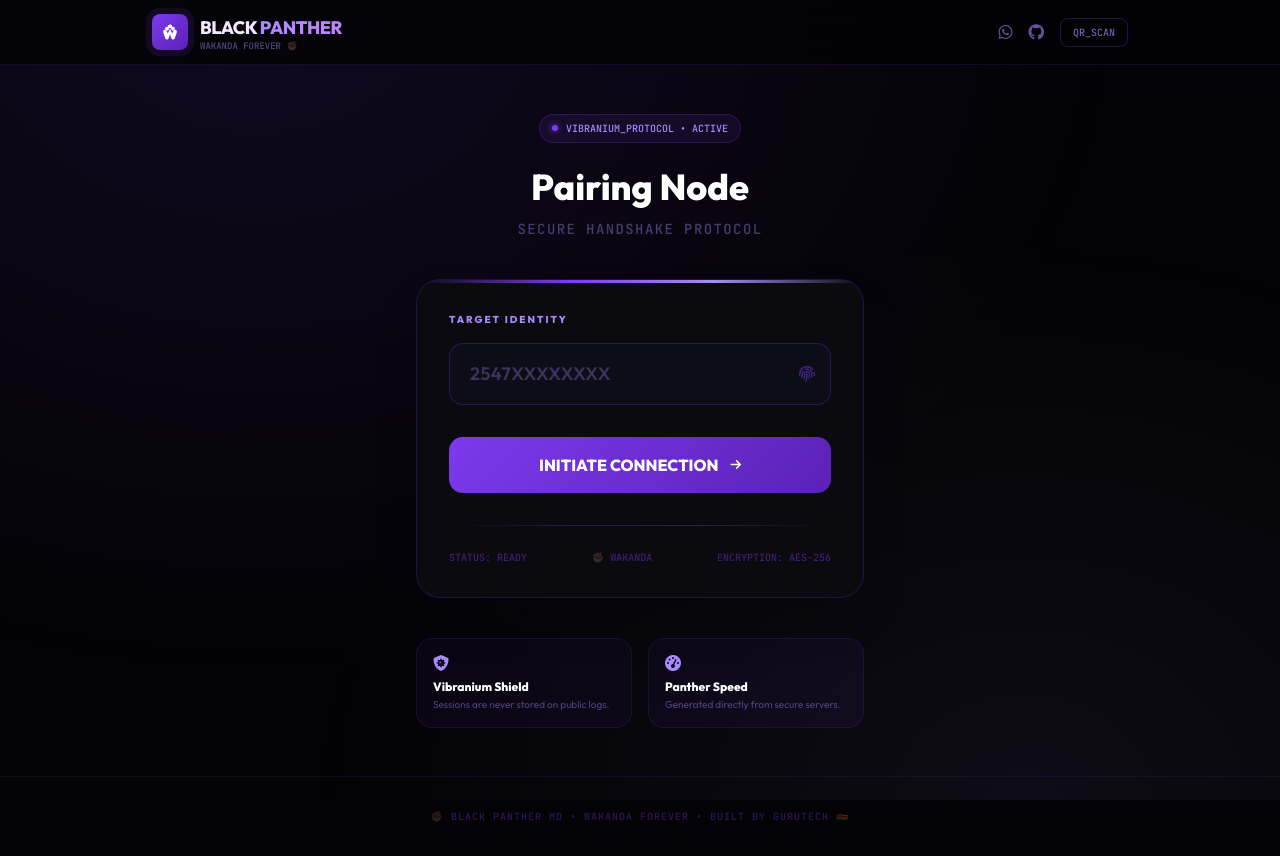
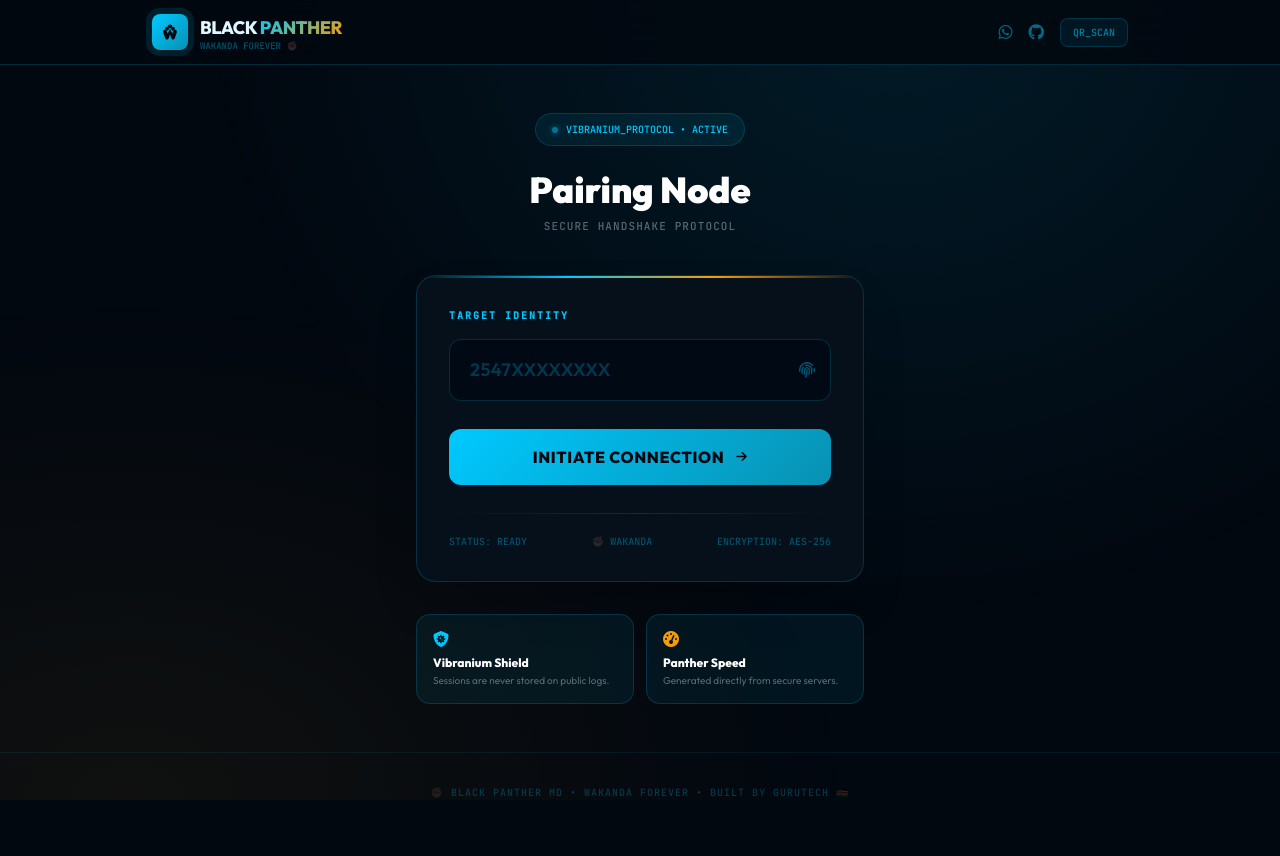
Before and after one commit to GuruhTech/GURU-SESSIONS, a website: page public/pair.html in a window 1280 px wide. After the commit the page ends 832 px from the top, so only its background shows below. Drawn offline with nearby package versions, Linux system fonts and the light colour scheme.

Commit message:
redesign: vibranium cyan + gold theme (pair)

```diff
--- a/public/pair.html
+++ b/public/pair.html
@@ -4,163 +4,126 @@
   <meta charset="UTF-8">
   <meta name="viewport" content="width=device-width, initial-scale=1.0, maximum-scale=1.0">
   <title>BLACK PANTHER MD | Secure Link</title>
-  <meta name="theme-color" content="#7c3aed">
-
+  <meta name="theme-color" content="#00C9FF">
   <script src="https://cdn.tailwindcss.com"></script>
-  <link href="https://fonts.googleapis.com/css2?family=Outfit:wght@300;400;600;800&family=JetBrains+Mono:wght@500&display=swap" rel="stylesheet">
+  <link href="https://fonts.googleapis.com/css2?family=Outfit:wght@300;400;600;800;900&family=JetBrains+Mono:wght@500&display=swap" rel="stylesheet">
   <link rel="stylesheet" href="https://cdnjs.cloudflare.com/ajax/libs/font-awesome/6.5.0/css/all.min.css">
-
   <style>
     :root {
-      --brand-primary: #7c3aed;
-      --brand-accent: #a78bfa;
-      --brand-glow: rgba(124, 58, 237, 0.5);
-      --brand-glow-soft: rgba(167, 139, 250, 0.15);
-      --bg-dark: #030305;
-      --card-bg: #0a0a0f;
+      --bg: #020810;
+      --cyan: #00C9FF;
+      --cyan-dim: rgba(0,201,255,0.07);
+      --cyan-border: rgba(0,201,255,0.18);
+      --cyan-glow: rgba(0,201,255,0.4);
+      --teal: #0891B2;
+      --gold: #F59E0B;
+      --gold-dim: rgba(245,158,11,0.10);
+      --gold-border: rgba(245,158,11,0.22);
+      --card-bg: #06101A;
+      --text: #E0F7FF;
+      --muted: rgba(224,247,255,0.38);
     }
-
+    *, *::before, *::after { box-sizing: border-box; margin: 0; padding: 0; }
     body {
       font-family: 'Outfit', sans-serif;
-      background-color: var(--bg-dark);
-      color: #f0e8ff;
+      background: var(--bg);
+      color: var(--text);
       min-height: 100vh;
-      display: flex;
-      flex-direction: column;
+      display: flex; flex-direction: column;
     }
-
     body::before {
       content: '';
-      position: fixed;
-      inset: 0;
+      position: fixed; inset: 0; z-index: 0; pointer-events: none;
       background:
-        radial-gradient(ellipse at 20% 0%, rgba(124,58,237,0.12) 0%, transparent 60%),
-        radial-gradient(ellipse at 80% 100%, rgba(167,139,250,0.07) 0%, transparent 50%);
-      z-index: 0;
-      pointer-events: none;
+        radial-gradient(ellipse at 70% 0%, rgba(0,201,255,0.1) 0%, transparent 55%),
+        radial-gradient(ellipse at 10% 100%, rgba(245,158,11,0.06) 0%, transparent 45%);
     }
+    .mono { font-family: 'JetBrains Mono', monospace; }
+    .glow-text { background: linear-gradient(135deg, var(--cyan), var(--gold)); -webkit-background-clip: text; -webkit-text-fill-color: transparent; }
 
-    .mono { font-family: 'JetBrains Mono', monospace; }
-
-    .glow-text {
-      background: linear-gradient(to right, #a78bfa, #c084fc);
-      -webkit-background-clip: text;
-      -webkit-text-fill-color: transparent;
-    }
-
-    .nav-blur {
-      background: rgba(3, 3, 5, 0.85);
-      backdrop-filter: blur(20px);
-      border-bottom: 1px solid rgba(124, 58, 237, 0.15);
-    }
+    .nav-blur { background: rgba(2,8,16,0.9); backdrop-filter: blur(20px); border-bottom: 1px solid var(--cyan-border); }
 
     .main-card {
       background: var(--card-bg);
-      border: 1px solid rgba(124, 58, 237, 0.2);
-      border-radius: 24px;
-      position: relative;
-      overflow: hidden;
+      border: 1px solid var(--cyan-border);
+      border-radius: 20px; position: relative; overflow: hidden;
+    }
+    .main-card::before {
+      content: ''; position: absolute; top: 0; left: 0; width: 100%; height: 2px;
+      background: linear-gradient(90deg, transparent, var(--cyan), var(--gold), transparent);
     }
 
-    .main-card::before {
-      content: '';
-      position: absolute;
-      top: 0; left: 0; width: 100%; height: 3px;
-      background: linear-gradient(90deg, transparent, var(--brand-primary), var(--brand-accent), transparent);
-    }
-
-    .input-premium {
-      background: #0d0d18;
-      border: 1px solid rgba(124, 58, 237, 0.25);
-      border-radius: 14px;
-      color: #f0e8ff;
+    .input-field {
+      background: rgba(0,8,20,0.8);
+      border: 1px solid var(--cyan-border);
+      border-radius: 12px; color: var(--text);
       transition: all 0.3s ease;
     }
-    .input-premium::placeholder { color: rgba(167,139,250,0.3); }
-    .input-premium:focus {
-      border-color: var(--brand-primary);
-      box-shadow: 0 0 25px var(--brand-glow-soft);
+    .input-field::placeholder { color: rgba(0,201,255,0.25); }
+    .input-field:focus {
+      border-color: var(--cyan);
+      box-shadow: 0 0 20px rgba(0,201,255,0.12);
       outline: none;
     }
 
-    .btn-panther {
-      background: linear-gradient(135deg, #7c3aed 0%, #5b21b6 100%);
-      color: #fff;
-      font-weight: 700;
-      border-radius: 14px;
-      transition: all 0.3s cubic-bezier(0.4, 0, 0.2, 1);
-      position: relative;
-      overflow: hidden;
+    .btn-main {
+      background: linear-gradient(135deg, var(--cyan) 0%, var(--teal) 100%);
+      color: #020810; font-weight: 800;
+      border-radius: 12px; transition: all 0.3s ease;
+      letter-spacing: 0.04em;
     }
-    .btn-panther:hover {
-      transform: translateY(-2px);
-      box-shadow: 0 12px 30px var(--brand-glow);
+    .btn-main:hover { transform: translateY(-2px); box-shadow: 0 12px 30px var(--cyan-glow); filter: brightness(1.08); }
+
+    .code-display {
+      font-size: 2.4rem; letter-spacing: 8px;
+      color: var(--cyan); text-shadow: 0 0 25px var(--cyan-glow);
     }
 
-    .code-box {
-      font-size: 2.5rem;
-      letter-spacing: 8px;
-      color: var(--brand-accent);
-      text-shadow: 0 0 20px var(--brand-glow);
+    @keyframes glow-pulse {
+      0%,100% { opacity: 1; } 50% { opacity: 0.5; }
+    }
+    .status-dot { animation: glow-pulse 2s ease-in-out infinite; }
+
+    @keyframes shake { 0%,100%{transform:translateX(0)} 25%{transform:translateX(-5px)} 75%{transform:translateX(5px)} }
+    .shake { animation: shake 0.3s ease-in-out; }
+
+    @keyframes pulse-ring {
+      0%,100%{box-shadow:0 0 0 0 rgba(0,201,255,0.5)} 50%{box-shadow:0 0 0 8px rgba(0,201,255,0)}
+    }
+    .logo-pulse { animation: pulse-ring 3s ease-in-out infinite; }
+
+    .divider { height: 1px; background: linear-gradient(90deg, transparent, var(--cyan-border), transparent); }
+
+    .stat-card {
+      background: var(--cyan-dim);
+      border: 1px solid var(--cyan-border);
+      border-radius: 14px;
     }
 
-    .shimmer {
-      background: linear-gradient(90deg, transparent, rgba(167,139,250,0.05), rgba(124,58,237,0.07), transparent);
+    .shimmer-bg {
+      background: linear-gradient(90deg, transparent, rgba(0,201,255,0.04), rgba(245,158,11,0.04), transparent);
       background-size: 200% 100%;
       animation: shimmer 2.5s infinite;
     }
-
-    @keyframes shimmer {
-      0% { background-position: -200% 0; }
-      100% { background-position: 200% 0; }
-    }
-
-    @keyframes pulse-ring {
-      0%, 100% { box-shadow: 0 0 0 0 rgba(124,58,237,0.5); }
-      50% { box-shadow: 0 0 0 8px rgba(124,58,237,0); }
-    }
-
-    @keyframes shake {
-      0%, 100% { transform: translateX(0); }
-      25% { transform: translateX(-5px); }
-      75% { transform: translateX(5px); }
-    }
-    .shake { animation: shake 0.3s ease-in-out; }
-
-    .stat-badge {
-      background: rgba(124,58,237,0.06);
-      border: 1px solid rgba(124,58,237,0.15);
-      border-radius: 16px;
-    }
-
-    .claw-divider {
-      height: 1px;
-      background: linear-gradient(90deg, transparent, rgba(124,58,237,0.3), rgba(167,139,250,0.2), transparent);
-    }
+    @keyframes shimmer { 0%{background-position:-200% 0} 100%{background-position:200% 0} }
   </style>
 </head>
 <body>
-
-  <nav class="nav-blur sticky top-0 z-50" style="position:relative;z-index:50;">
+  <nav class="nav-blur sticky top-0 z-50">
     <div class="max-w-5xl mx-auto px-6 h-16 flex items-center justify-between">
       <div class="flex items-center gap-3">
-        <div class="w-9 h-9 rounded-lg flex items-center justify-center" style="background:linear-gradient(135deg,#7c3aed,#5b21b6);animation:pulse-ring 3s ease-in-out infinite;">
-          <svg width="18" height="18" viewBox="0 0 24 24" fill="white" xmlns="http://www.w3.org/2000/svg">
-            <path d="M12 2C10.5 2 9 3 9 4.5C9 6 10.5 7 12 7C13.5 7 15 6 15 4.5C15 3 13.5 2 12 2Z"/>
-            <path d="M8 5C6.5 5 5.5 6 5.5 7.5C5.5 9 6.5 10 8 10C9.5 10 10.5 9 10.5 7.5C10.5 6 9.5 5 8 5Z"/>
-            <path d="M16 5C14.5 5 13.5 6 13.5 7.5C13.5 9 14.5 10 16 10C17.5 10 18.5 9 18.5 7.5C18.5 6 17.5 5 16 5Z"/>
-            <path d="M5 9C3.5 9 2.5 10.5 3 12.5L5.5 20C6 21.5 7 22 8 22C9 22 10 21 10.5 19.5L12 15L13.5 19.5C14 21 15 22 16 22C17 22 18 21.5 18.5 20L21 12.5C21.5 10.5 20.5 9 19 9C18 9 17 9.5 16.5 10.5L15 14L13 9.5C12.5 8.5 12 8 12 8C12 8 11.5 8.5 11 9.5L9 14L7.5 10.5C7 9.5 6 9 5 9Z"/>
-          </svg>
+        <div class="w-9 h-9 rounded-lg flex items-center justify-center logo-pulse" style="background:linear-gradient(135deg,#00C9FF,#0891B2);">
+          <svg width="18" height="18" viewBox="0 0 24 24" fill="#020810"><path d="M12 2C10.5 2 9 3 9 4.5C9 6 10.5 7 12 7C13.5 7 15 6 15 4.5C15 3 13.5 2 12 2Z"/><path d="M8 5C6.5 5 5.5 6 5.5 7.5C5.5 9 6.5 10 8 10C9.5 10 10.5 9 10.5 7.5C10.5 6 9.5 5 8 5Z"/><path d="M16 5C14.5 5 13.5 6 13.5 7.5C13.5 9 14.5 10 16 10C17.5 10 18.5 9 18.5 7.5C18.5 6 17.5 5 16 5Z"/><path d="M5 9C3.5 9 2.5 10.5 3 12.5L5.5 20C6 21.5 7 22 8 22C9 22 10 21 10.5 19.5L12 15L13.5 19.5C14 21 15 22 16 22C17 22 18 21.5 18.5 20L21 12.5C21.5 10.5 20.5 9 19 9C18 9 17 9.5 16.5 10.5L15 14L13 9.5C12.5 8.5 12 8 12 8C12 8 11.5 8.5 11 9.5L9 14L7.5 10.5C7 9.5 6 9 5 9Z"/></svg>
         </div>
         <div>
           <span class="text-lg font-bold tracking-tight">BLACK <span class="glow-text">PANTHER</span></span>
-          <span class="mono text-[9px] block leading-none" style="color:rgba(167,139,250,0.5);">WAKANDA FOREVER ✊🏿</span>
+          <span class="mono text-[9px] block leading-none" style="color:rgba(0,201,255,0.4);">WAKANDA FOREVER ✊🏿</span>
         </div>
       </div>
       <div class="flex gap-4 items-center">
-        <a href="https://wa.me/254105521300" class="transition-colors" style="color:rgba(167,139,250,0.6);" onmouseover="this.style.color='#a78bfa'" onmouseout="this.style.color='rgba(167,139,250,0.6)'"><i class="fab fa-whatsapp"></i></a>
-        <a href="https://github.com/koyoteh/BLACK-PANTHER" class="transition-colors" style="color:rgba(167,139,250,0.6);" onmouseover="this.style.color='#a78bfa'" onmouseout="this.style.color='rgba(167,139,250,0.6)'"><i class="fab fa-github"></i></a>
-        <a href="/qr" class="mono text-[10px] px-3 py-1.5 rounded-lg transition-all" style="border:1px solid rgba(124,58,237,0.3);color:rgba(167,139,250,0.7);">QR_SCAN</a>
+        <a href="https://wa.me/254105521300" style="color:rgba(0,201,255,0.5);" onmouseover="this.style.color='#00C9FF'" onmouseout="this.style.color='rgba(0,201,255,0.5)'"><i class="fab fa-whatsapp"></i></a>
+        <a href="https://github.com/koyoteh/BLACK-PANTHER" style="color:rgba(0,201,255,0.5);" onmouseover="this.style.color='#00C9FF'" onmouseout="this.style.color='rgba(0,201,255,0.5)'"><i class="fab fa-github"></i></a>
+        <a href="/qr" class="mono text-[10px] px-3 py-1.5 rounded-lg" style="border:1px solid var(--cyan-border);color:rgba(0,201,255,0.6);background:var(--cyan-dim);">QR_SCAN</a>
       </div>
     </div>
   </nav>
@@ -169,42 +132,34 @@
     <div class="w-full max-w-md">
 
       <div class="text-center mb-10">
-        <div class="inline-flex items-center gap-2 mono text-[10px] px-3 py-1.5 mb-6 rounded-full" style="background:rgba(124,58,237,0.1);border:1px solid rgba(124,58,237,0.25);color:#a78bfa;">
-          <span style="display:inline-block;width:6px;height:6px;border-radius:50%;background:#7c3aed;box-shadow:0 0 6px #7c3aed;"></span>
+        <div class="inline-flex items-center gap-2 mono text-[10px] px-4 py-2 mb-6 rounded-full" style="background:rgba(0,201,255,0.08);border:1px solid var(--cyan-border);color:var(--cyan);">
+          <span class="status-dot" style="display:inline-block;width:6px;height:6px;border-radius:50%;background:var(--cyan);box-shadow:0 0 6px var(--cyan);"></span>
           VIBRANIUM_PROTOCOL &bull; ACTIVE
         </div>
-        <h1 class="text-4xl font-extrabold mb-3 text-white">Pairing Node</h1>
-        <p class="text-sm mono uppercase tracking-widest" style="color:rgba(167,139,250,0.4);">Secure Handshake Protocol</p>
+        <h1 class="text-4xl font-black mb-2 text-white">Pairing Node</h1>
+        <p class="mono text-[11px] uppercase tracking-widest" style="color:var(--muted);">Secure Handshake Protocol</p>
       </div>
 
       <div class="main-card p-8 shadow-2xl">
-
         <div id="formSection">
-          <div class="mb-8">
-            <label class="block text-[10px] font-black uppercase tracking-[0.2em] mb-4" style="color:#a78bfa;">Target Identity</label>
+          <div class="mb-7">
+            <label class="block mono text-[10px] font-black uppercase tracking-[0.2em] mb-4" style="color:var(--cyan);">Target Identity</label>
             <div class="relative">
-              <input
-                id="phoneNumber"
-                type="text"
-                placeholder="2547XXXXXXXX"
-                class="input-premium w-full py-4 px-5 text-lg font-semibold tracking-wide"
-              >
-              <div class="absolute right-4 top-1/2 -translate-y-1/2" style="color:rgba(124,58,237,0.5);">
-                <i class="fas fa-fingerprint"></i>
-              </div>
+              <input id="phoneNumber" type="text" placeholder="2547XXXXXXXX"
+                class="input-field w-full py-4 px-5 text-lg font-semibold tracking-wide">
+              <div class="absolute right-4 top-1/2 -translate-y-1/2" style="color:rgba(0,201,255,0.4);"><i class="fas fa-fingerprint"></i></div>
             </div>
             <p id="errorBox" class="text-red-400 text-xs mt-3 hidden mono"></p>
           </div>
 
-          <button id="submitBtn" class="btn-panther w-full py-4 flex items-center justify-center gap-3 group">
+          <button id="submitBtn" class="btn-main w-full py-4 flex items-center justify-center gap-3 group">
             <span id="btnText">INITIATE CONNECTION</span>
             <i class="fas fa-arrow-right text-xs group-hover:translate-x-1 transition-transform"></i>
-            <div id="loader" class="hidden w-5 h-5 border-2 rounded-full animate-spin" style="border-color:rgba(255,255,255,0.3);border-top-color:white;"></div>
+            <div id="loader" class="hidden w-5 h-5 border-2 rounded-full animate-spin" style="border-color:rgba(2,8,16,0.3);border-top-color:#020810;"></div>
           </button>
 
-          <div class="claw-divider mt-8 mb-6"></div>
-
-          <div class="flex justify-between items-center text-[10px] mono" style="color:rgba(124,58,237,0.45);">
+          <div class="divider mt-7 mb-5"></div>
+          <div class="flex justify-between items-center mono text-[10px]" style="color:rgba(0,201,255,0.35);">
             <span>STATUS: READY</span>
             <span>✊🏿 WAKANDA</span>
             <span>ENCRYPTION: AES-256</span>
@@ -213,53 +168,51 @@
 
         <div id="resultSection" class="hidden text-center">
           <div class="mb-6">
-            <div class="w-16 h-16 rounded-full flex items-center justify-center mx-auto mb-4" style="background:rgba(124,58,237,0.12);border:1px solid rgba(124,58,237,0.3);">
-              <i class="fas fa-key text-xl" style="color:#a78bfa;"></i>
+            <div class="w-16 h-16 rounded-full flex items-center justify-center mx-auto mb-4" style="background:rgba(0,201,255,0.08);border:1px solid var(--cyan-border);">
+              <i class="fas fa-key text-xl" style="color:var(--cyan);"></i>
             </div>
             <h2 class="text-xl font-bold text-white">Authentication Code</h2>
-            <p class="text-xs mt-1" style="color:rgba(167,139,250,0.4);">Enter this on your primary device</p>
+            <p class="text-xs mt-1" style="color:var(--muted);">Enter this on your primary device</p>
           </div>
 
-          <div class="rounded-2xl py-8 mb-8 shimmer" style="background:rgba(124,58,237,0.06);border:1px solid rgba(124,58,237,0.15);">
-            <p id="pairCode" class="code-box mono font-bold"></p>
+          <div class="rounded-2xl py-8 mb-7 shimmer-bg" style="border:1px solid var(--cyan-border);">
+            <p id="pairCode" class="code-display mono font-bold"></p>
           </div>
 
           <div class="flex gap-3">
-            <button id="copyBtn" class="flex-grow py-3 rounded-xl font-bold transition-all flex items-center justify-center gap-2" style="background:rgba(124,58,237,0.1);border:1px solid rgba(124,58,237,0.2);">
-              <i class="fas fa-copy" style="color:#a78bfa;"></i>
-              <span id="copyLabel" style="color:#f0e8ff;">COPY</span>
+            <button id="copyBtn" class="flex-grow py-3 rounded-xl font-bold flex items-center justify-center gap-2 transition-all" style="background:rgba(0,201,255,0.07);border:1px solid var(--cyan-border);">
+              <i class="fas fa-copy" style="color:var(--cyan);"></i>
+              <span id="copyLabel" style="color:var(--text);">COPY</span>
             </button>
-            <button id="resetBtn" class="px-6 py-3 rounded-xl transition-all" style="background:rgba(255,255,255,0.04);border:1px solid rgba(255,255,255,0.08);color:#f0e8ff;">
+            <button id="resetBtn" class="px-6 py-3 rounded-xl transition-all" style="background:rgba(255,255,255,0.03);border:1px solid rgba(255,255,255,0.08);color:var(--text);">
               <i class="fas fa-redo-alt"></i>
             </button>
           </div>
         </div>
-
       </div>
 
-      <div class="mt-10 grid grid-cols-2 gap-4">
-        <div class="stat-badge p-4">
-          <i class="fas fa-shield-virus mb-2 block" style="color:#a78bfa;"></i>
+      <div class="mt-8 grid grid-cols-2 gap-3">
+        <div class="stat-card p-4">
+          <i class="fas fa-shield-virus mb-2 block" style="color:var(--cyan);"></i>
           <h4 class="text-xs font-bold text-white">Vibranium Shield</h4>
-          <p class="text-[10px] leading-tight mt-1" style="color:rgba(167,139,250,0.45);">Sessions are never stored on public logs.</p>
+          <p class="text-[10px] leading-tight mt-1" style="color:var(--muted);">Sessions are never stored on public logs.</p>
         </div>
-        <div class="stat-badge p-4">
-          <i class="fas fa-tachometer-alt mb-2 block" style="color:#a78bfa;"></i>
+        <div class="stat-card p-4">
+          <i class="fas fa-tachometer-alt mb-2 block" style="color:var(--gold);"></i>
           <h4 class="text-xs font-bold text-white">Panther Speed</h4>
-          <p class="text-[10px] leading-tight mt-1" style="color:rgba(167,139,250,0.45);">Generated directly from secure servers.</p>
+          <p class="text-[10px] leading-tight mt-1" style="color:var(--muted);">Generated directly from secure servers.</p>
         </div>
       </div>
     </div>
   </main>
 
-  <footer class="py-8 text-center" style="border-top:1px solid rgba(124,58,237,0.1);">
-    <p class="text-[10px] mono uppercase tracking-widest" style="color:rgba(124,58,237,0.35);">
+  <footer class="py-8 text-center" style="border-top:1px solid rgba(0,201,255,0.08);">
+    <p class="mono text-[10px] uppercase tracking-widest" style="color:rgba(0,201,255,0.25);">
       ✊🏿 BLACK PANTHER MD &bull; Wakanda Forever &bull; Built by GuruTech 🇰🇪
     </p>
   </footer>
 
   <script>
-    /* Note: Built for the BLACK PANTHER MD Project by GuruTech. */
     const phoneInput = document.getElementById('phoneNumber');
     const submitBtn = document.getElementById('submitBtn');
     const btnText = document.getElementById('btnText');
@@ -276,36 +229,30 @@
 
     submitBtn.addEventListener('click', async () => {
       const num = phoneInput.value.trim();
-
       if (num.length < 10) {
         phoneInput.parentElement.classList.add('shake');
-            errorBox.textContent = "> ERROR: INVALID_IDENTITY_LENGTH";
+        errorBox.textContent = '> ERROR: INVALID_IDENTITY_LENGTH';
         errorBox.classList.remove('hidden');
         setTimeout(() => phoneInput.parentElement.classList.remove('shake'), 400);
         return;
       }
-
       submitBtn.disabled = true;
-        btnText.textContent = "SYNCHRONIZING...";
+      btnText.textContent = 'SYNCHRONIZING...';
       loader.classList.remove('hidden');
-
       try {
-            const response = await fetch(`/code?number=${num}&type=long`);
+        const response = await fetch('/code?number=' + num + '&type=long');
         const data = await response.json();
-
         if (data.code) {
           pairCodeDisplay.textContent = data.code;
           formSection.classList.add('hidden');
           resultSection.classList.remove('hidden');
-            } else {
-                throw new Error("Handshake Failed");
-            }
+        } else { throw new Error('Handshake Failed'); }
       } catch (err) {
-            errorBox.textContent = "> ERROR: PROTOCOL_INTERRUPTED";
+        errorBox.textContent = '> ERROR: PROTOCOL_INTERRUPTED';
         errorBox.classList.remove('hidden');
       } finally {
         submitBtn.disabled = false;
-            btnText.textContent = "INITIATE CONNECTION";
+        btnText.textContent = 'INITIATE CONNECTION';
         loader.classList.add('hidden');
       }
     });
@@ -313,14 +260,14 @@
     document.getElementById('copyBtn').addEventListener('click', () => {
       navigator.clipboard.writeText(pairCodeDisplay.textContent);
       const label = document.getElementById('copyLabel');
-        label.textContent = "COPIED!";
-        setTimeout(() => label.textContent = "COPY", 2000);
+      label.textContent = 'COPIED!';
+      setTimeout(() => label.textContent = 'COPY', 2000);
     });
 
     document.getElementById('resetBtn').addEventListener('click', () => {
       resultSection.classList.add('hidden');
       formSection.classList.remove('hidden');
-        phoneInput.value = "";
+      phoneInput.value = '';
     });
   </script>
 </body>
```
Lines whose indentation alone changed are shown as unchanged.
